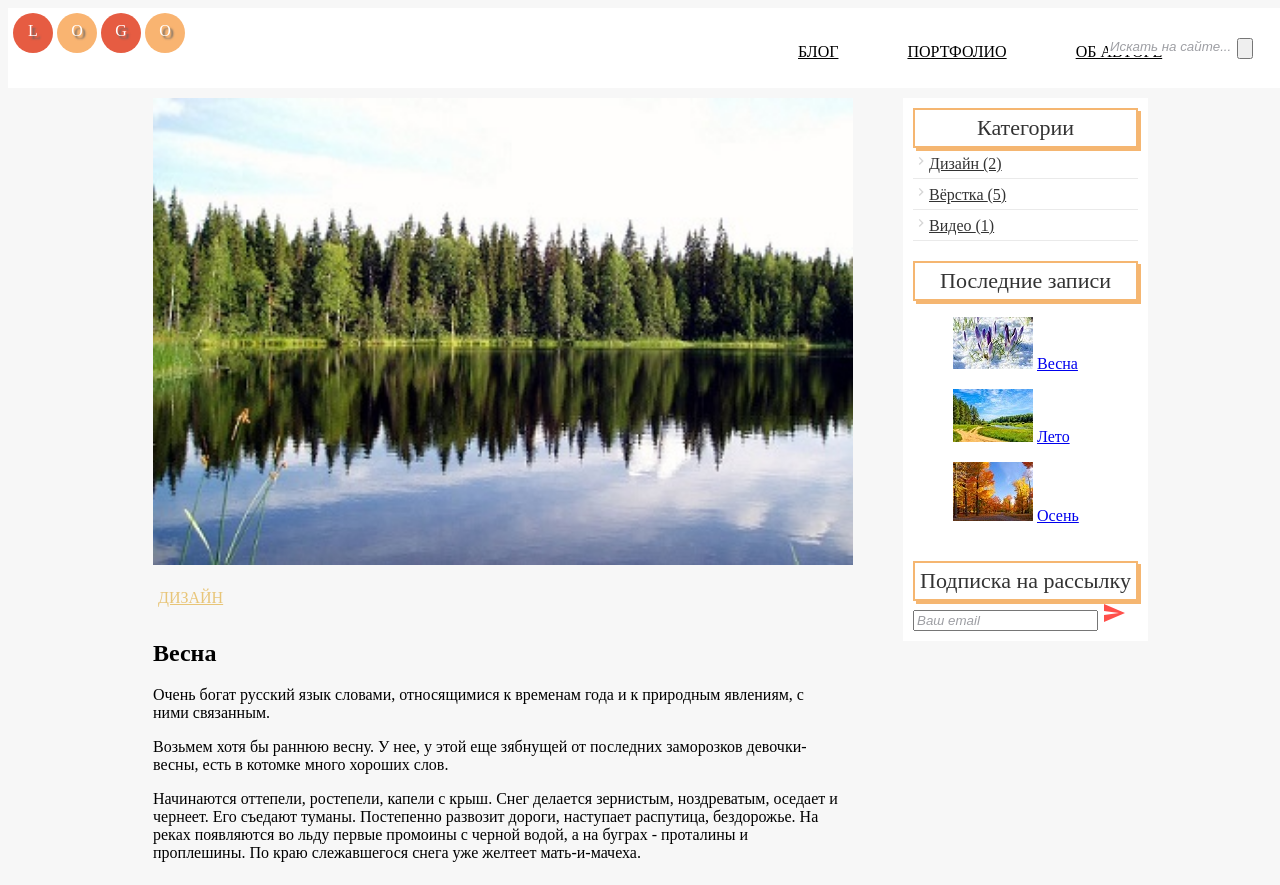
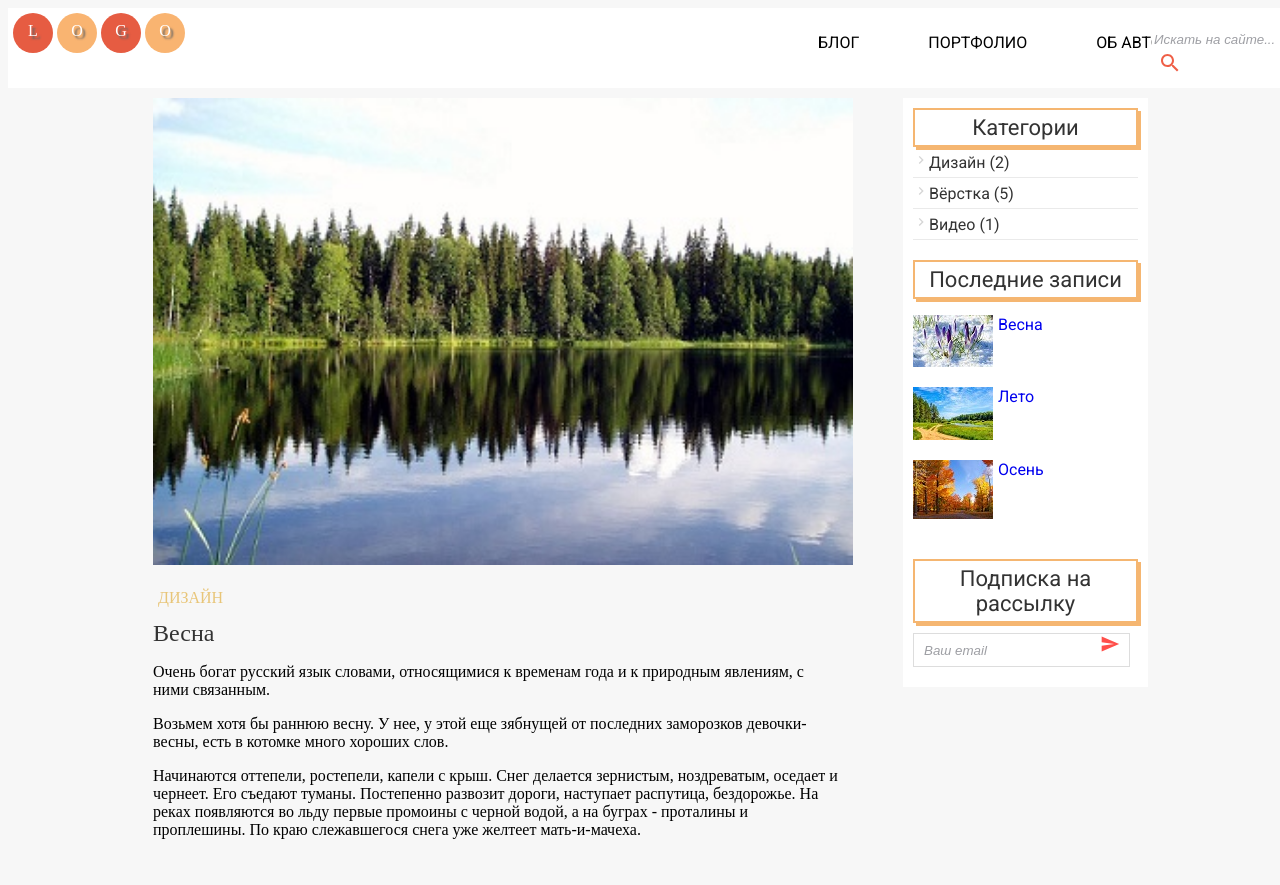
Before and after one commit to vladsaraykin/MyFirstWebPage, a plain HTML site: page index.html in a window 1280 px wide. Shown: the top 885 px of the page. Drawn offline with Linux system fonts and the light colour scheme.

Commit message:
align elements

```diff
--- a/css/footer.css
+++ b/css/footer.css
@@ -10,18 +10,18 @@
     justify-content: space-between;
 }
 .footer_author {
-    line-height: 60px;
-    margin-left: 30px;
+    display: inline-block;
+    padding: 20px;
 }
 
-.footer__social {
+.footer_social {
+    display: inline-block;
     fill: #ffffff;
-    position: relative;
-    padding-top: 22px;
+    padding: 20px;
 }
-.footer__feedback {
-    line-height: 60px;
-    margin-right: 30px;
+.footer_feedback {
+    display: inline-block;
+    padding: 20px;
     color: #ffffff;
 }
 form {
--- a/css/header.css
+++ b/css/header.css
@@ -2,8 +2,10 @@
     width: 100%;
     height: 80px;
     background: white;
+
 }
 .logo {
+    display: inline-block;
     width: 180px;
     padding: 5px 5px 5px 5px;
     float: left;
@@ -32,11 +34,13 @@ nav li {
 nav li a {
     color: #ffffff;}
 
-.head-menu{
+.head-menu {
+    display: inline-block;
     text-align: center;
     position: absolute;
+    padding: 20px;
     left: 60%;
-    top: 38px;
+
 }
 .head-menu a {
     color: black;
@@ -44,16 +48,28 @@ nav li a {
     margin-right: 25px;
 }
 .search {
-    position: relative;
-    float: right;
-    padding: 30px 35px 0 0;
+    display: inline-block;
+    position: absolute;
+    left: 90%;
+    padding-top: 20px;
+    padding-right: 10px;
+
 }
 .search__input {
     width: 125px;
     border: none;
     float: left;
+    height: 20px;
 }
 input::placeholder {
     font-style: italic;
     color: #9e9fa4;
 }
+.button {
+    border: none;
+    background: white;
+
+}
+a{
+    text-decoration: none;
+}
--- a/css/wrapper.css
+++ b/css/wrapper.css
@@ -20,11 +20,11 @@ aside{
     max-height: 200px;
     float: right;
     padding: 10px 0px 0px 20px;
+    background:  #f7f7f7;
 }
  aside section{
      padding: 10px;
      background: white;
-
 }
 #img{
     width: 700px;
@@ -51,13 +51,13 @@ article{
 }
 .section-last-text{
     border: 2px solid #f5b671;
-    -webkit-box-shadow: 3px 3px 0px #f5b671;
     box-shadow: 3px 3px 0px #f5b671;
     text-align: center;
     font-size: 22px;
     color: #333333;
     padding: 5px 0;
 }
+
 .section-subscribe{
     border: 2px solid #f5b671;
     -webkit-box-shadow: 3px 3px 0px #f5b671;
@@ -66,6 +66,13 @@ article{
     font-size: 22px;
     color: #333333;
     padding: 5px 0;
+
+}
+.subscribe-form{
+    display: inline-block;
+    padding: 10px 0 10px 0;
+    width: 100%;
+    margin-left : 0%;
 }
 .section-category-sidebar{
     display: flex;
@@ -73,6 +80,14 @@ article{
     -webkit-box-direction: normal;
     -ms-flex-direction: column;
     flex-direction: column;
+}
+
+.disp_email {
+    height: 30px;
+    padding-left: 10px;
+    border: 1px solid #dddddd;
+    width: 90%;
+    vertical-align: middle;
 }
 .section-category-sidebar a{
     color: #333333;
@@ -85,3 +100,25 @@ article{
 #last-text{
     padding: 10px;
 }
+#lastTextFigure{
+    display: block;
+    margin-left: 0%;
+}
+#subscribeBtn{
+    border: none;
+    background: white;
+    padding-top: auto;
+    margin-left: -15%;
+}
+
+figure a {
+    position: absolute;
+    padding-left: 5px;
+}
+
+h2{
+    padding: 0;
+    margin: 0;
+    color: #333333;
+    font-weight: 400;
+}
--- a/index.html
+++ b/index.html
@@ -6,6 +6,7 @@
     <link rel="stylesheet" href="css/wrapper.css">
     <link rel="stylesheet" href="css/header.css">
     <link rel="stylesheet" href="css/footer.css">
+    <link href="https://fonts.googleapis.com/css?family=Roboto" rel="stylesheet">
     <!--[if lt IE 9]>
     <script src="http://html5shiv.googlecode.com/svn/trunk/html5.js"></script>
     <![endif]-->
@@ -19,7 +20,7 @@
         <span>G</span>
         <span>O</span>
     </div>
-    <nav class="head-menu">
+    <nav class="head-menu" style="font-family: 'Roboto', sans-serif;">
         <ul>
             <li><a href="index.html">БЛОГ</a></li>
             <li><a href="index.html">ПОРТФОЛИО</a></li>
@@ -28,7 +29,14 @@
     </nav>
     <div class="search">
         <input type="text" class="search__input" placeholder="Искать на сайте...">
-        <button type="button"> <img src=""></button>
+        <button type="button" class="button">
+            <svg fill="#ef5f47" height="24" viewBox="0 0 24 24" width="24"
+                 xmlns="http://www.w3.org/2000/svg">
+                <path d="M15.5 14h-.79l-.28-.27C15.41 12.59 16 11.11 16 9.5 16 5.91 13.09 3 9.5 3S3 5.91 3 9.5 5.91 16 9.5 16c1.61 0 3.09-.59 4.23-1.57l.27.28v.79l5 4.99L20.49 19l-4.99-5zm-6 0C7.01 14 5 11.99 5 9.5S7.01 5 9.5 5 14 7.01 14 9.5 11.99 14 9.5 14z"/>
+                <path d="M0 0h24v24H0z" fill="none"/>
+            </svg>
+        </button>
+
     </div>
 
 </header>
@@ -36,17 +44,21 @@
     <div class="content">
         <img id="img" src="img/photo.jpg">
 
-        <article>
+        <article class="post-text">
             <a href="index.html" class="post">Дизайн</a>
             <h2>Весна</h2>
-            <p>Очень богат русский язык словами, относящимися к временам года и к природным явлениям, с ними связанным.</p>
-            <p>Возьмем хотя бы раннюю весну. У нее, у этой еще зябнущей от последних заморозков девочки-весны, есть в котомке много хороших слов.</p>
-            <p>Начинаются оттепели, ростепели, капели с крыш. Снег делается зернистым, ноздреватым, оседает и чернеет. Его съедают туманы.
-            Постепенно развозит дороги, наступает распутица, бездорожье. На реках появляются во льду первые промоины с черной водой,
+            <p>Очень богат русский язык словами, относящимися к временам года и к природным явлениям, с ними
+                связанным.</p>
+            <p>Возьмем хотя бы раннюю весну. У нее, у этой еще зябнущей от последних заморозков девочки-весны, есть в
+                котомке много хороших слов.</p>
+            <p>Начинаются оттепели, ростепели, капели с крыш. Снег делается зернистым, ноздреватым, оседает и чернеет.
+                Его съедают туманы.
+                Постепенно развозит дороги, наступает распутица, бездорожье. На реках появляются во льду первые промоины
+                с черной водой,
                 а на буграх - проталины и проплешины. По краю слежавшегося снега уже желтеет мать-и-мачеха.</p>
         </article>
     </div>
-    <aside >
+    <aside style="font-family: 'Roboto', sans-serif;">
         <section id="category">
             <div class="section-category">Категории</div>
             <div class="section-category-sidebar">
@@ -58,31 +70,32 @@
         <section id="last-text">
             <div class="section-last-text">Последние записи</div>
             <div class="section-last-text-sidebar">
-                    <figure>
+
+                <figure id = "lastTextFigure">
                     <img src="img/vesna.jpg">
                     <a href="index.html">Весна</a>
                 </figure>
-                    <figure>
+                <figure id = "lastTextFigure">
                     <img src="img/лето.jpg">
                     <a href="index.html">Лето</a>
                 </figure>
-                    <figure>
+                <figure id = "lastTextFigure">
                     <img src="img/осень.jpg">
                     <a href="index.html">Осень</a>
                 </figure>
-
-
             </div>
         </section>
         <section id="subscribe">
             <div class="section-subscribe">Подписка на рассылку</div>
+            <form class="subscribe-form">
                 <input type="email" placeholder="Ваш email" class="disp_email">
-
-                <svg fill="#ff4f4a" height="24" class="disp_icon" viewBox="0 0 24 24" width="24" xmlns="http://www.w3.org/2000/svg">
+                <svg id="subscribeBtn" fill="#ff4f4a" viewBox="0 0 24 24" height="20" width="20"
+                     xmlns="http://www.w3.org/2000/svg">
                     <path d="M2.01 21L23 12 2.01 3 2 10l15 2-15 2z"/>
                     <path d="M0 0h24v24H0z" fill="none"/>
                 </svg>
 
+            </form>
         </section>
     </aside>
 </div>
```
Lines whose indentation alone changed are shown as unchanged.
